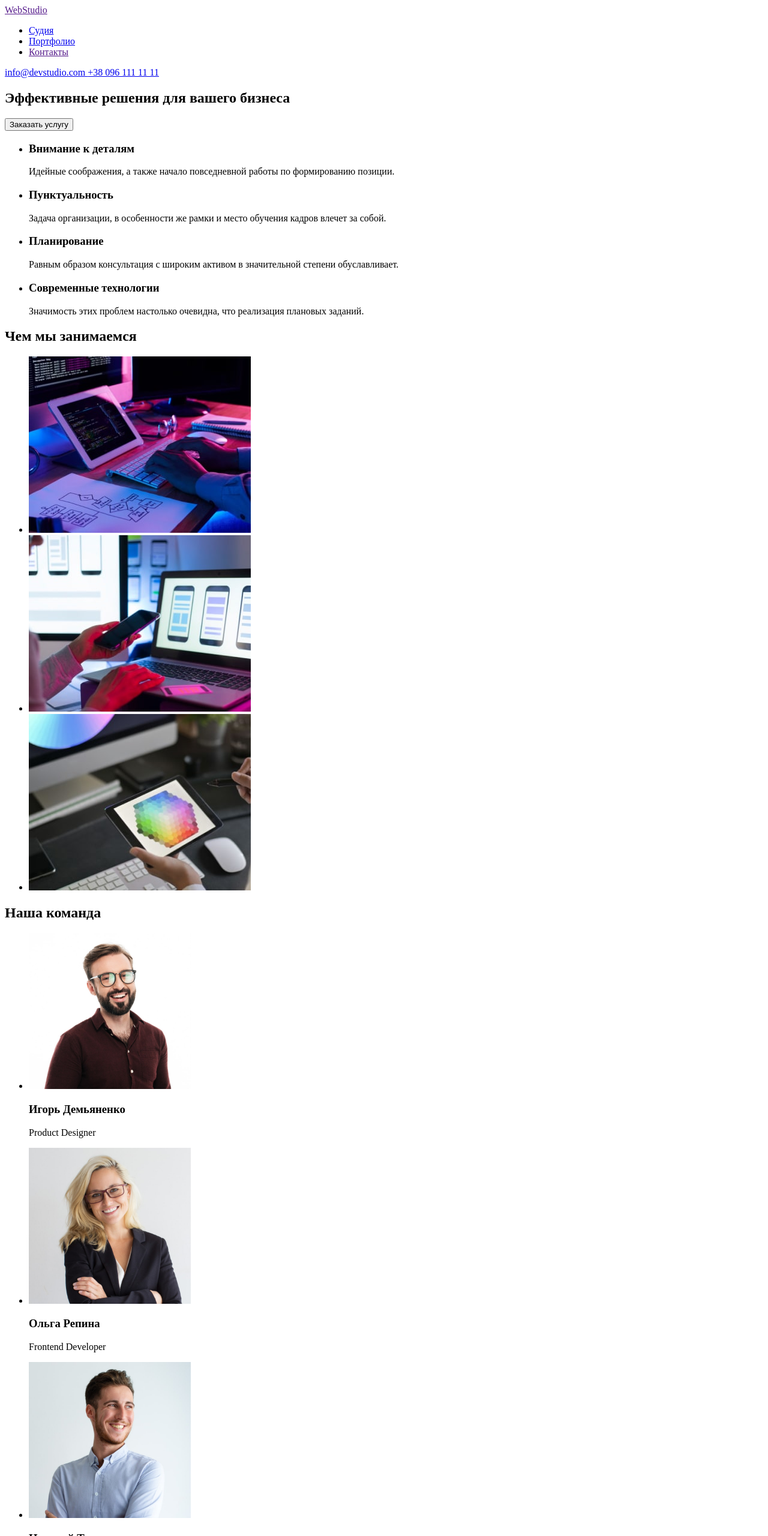
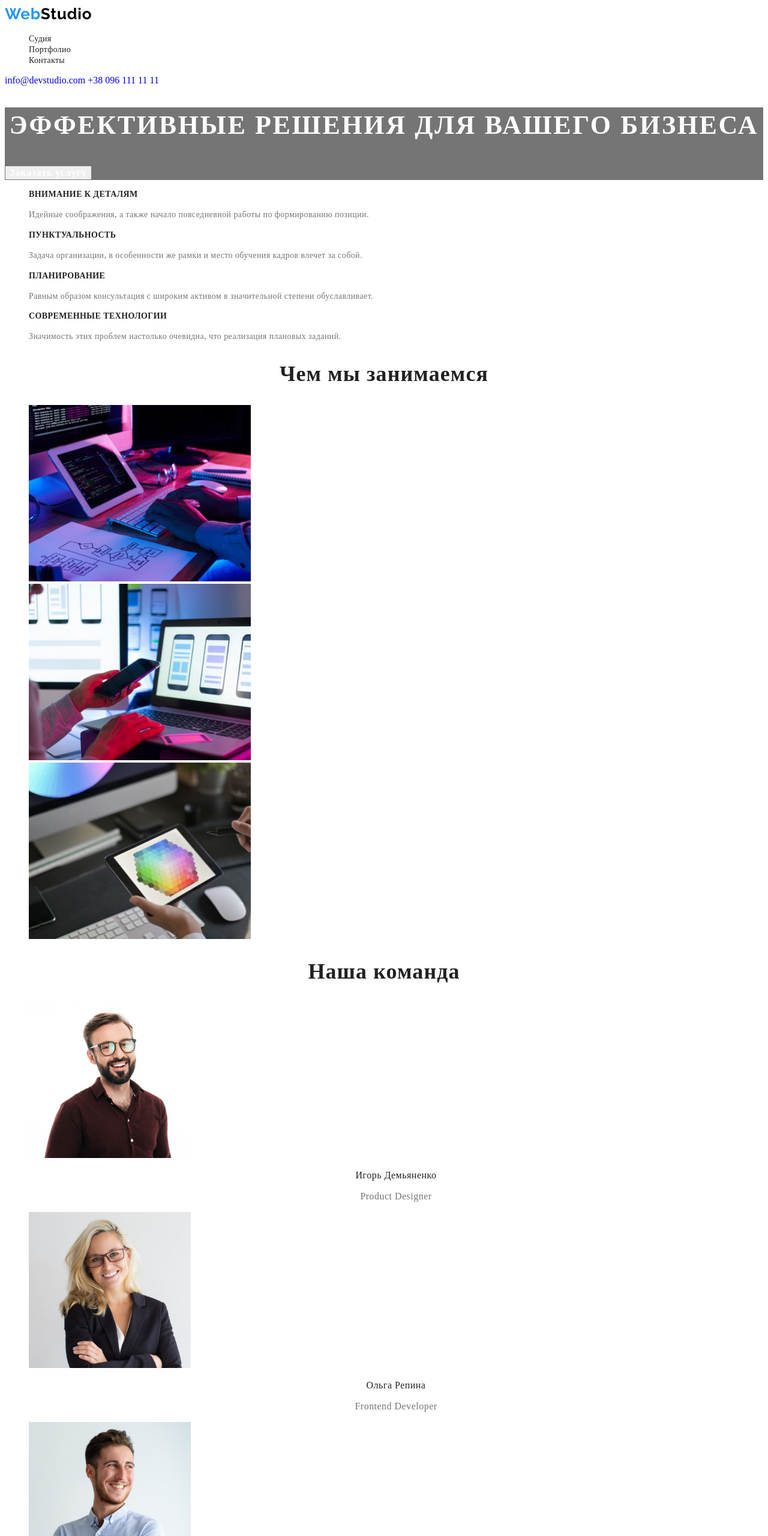
Before and after one commit to Edikmas01/goit-markup-hw-02, a plain HTML site: page index.html in a window 1280 px wide. Shown: the top 2560 px of the page at 60% size. Drawn offline with Linux system fonts and the light colour scheme.

Commit message:
створив сss розмітку

```diff
--- /dev/null
+++ b/css/style.css
@@ -0,0 +1,204 @@
+:root {
+  --title-color: #212121;
+  --pre-title-color: #757575;
+  --accent-color: #2196f3;
+}
+
+body {
+  font-family: "roboto" sans-serif;
+}
+.list {
+  list-style: none;
+}
+.link {
+  text-decoration: none;
+}
+/* ---------header ---------- */
+.header-logo {
+  font-family: "Raleway";
+  font-style: normal;
+  font-weight: 700;
+  font-size: 26px;
+  line-height: 1.19;
+  letter-spacing: 0.03em;
+  color: var(--accent-color);
+}
+
+.header-spam {
+  font-family: "Raleway";
+  font-style: normal;
+  font-weight: 700;
+  font-size: 26px;
+  line-height: 1.19;
+  letter-spacing: 0.03em;
+  color: #000000;
+}
+
+.header-link {
+  font-weight: 500;
+  font-size: 14px;
+  line-height: 1.14;
+  letter-spacing: 0.02em;
+  color: var(--title-color);
+}
+.header-link:hover,
+.header-link:focus {
+  color: var(--accent-color);
+}
+
+.header-email .header-tel {
+  font-weight: 500;
+  font-size: 14px;
+  line-height: 1.14;
+  letter-spacing: 0.02em;
+  color: var(--pre-title-color);
+}
+
+.header-email:hover,
+.header-email:focus {
+  color: var(--accent-color);
+}
+.header-tel:hover,
+.header-tel:focus {
+  color: var(--accent-color);
+}
+
+.hero {
+  background-color: #757575;
+}
+
+.hero-title {
+  font-weight: 900;
+  font-size: 44px;
+  line-height: 1.36;
+  text-align: center;
+  letter-spacing: 0.06em;
+  text-transform: uppercase;
+  color: #ffffff;
+}
+
+/*---------- main -----------*/
+.hero-btn {
+  font-family: inherit;
+  font-weight: 700;
+  font-size: 16px;
+  line-height: 1, 875;
+  display: flex;
+  align-items: center;
+  text-align: center;
+  letter-spacing: 0.06em;
+  color: #ffffff;
+}
+.hero-btn:hover,
+.hero-btn:focus {
+  background: #2196f3;
+}
+
+/*------ adout-------*/
+
+.adout-title {
+  font-weight: 700;
+  font-size: 14px;
+  line-height: 1.14;
+  letter-spacing: 0.03em;
+  text-transform: uppercase;
+  color: var(--title-color);
+}
+
+.adout-pre-title {
+  font-weight: 400;
+  font-size: 14px;
+  line-height: 1.71;
+  letter-spacing: 0.03em;
+  color: var(--pre-title-color);
+}
+
+.gallery-title {
+  font-weight: 700;
+  font-size: 36px;
+  line-height: 1.16;
+  text-align: center;
+  letter-spacing: 0.03em;
+  color: var(--title-color);
+}
+/*---------- team ------*/
+.team-title {
+  font-weight: 700;
+  font-size: 36px;
+  line-height: 1.16;
+  text-align: center;
+  letter-spacing: 0.03em;
+  color: var(--title-color);
+}
+
+.team-name {
+  font-weight: 500;
+  font-size: 16px;
+  line-height: 1.18;
+  text-align: center;
+  letter-spacing: 0.03em;
+  color: var(--title-color);
+}
+.team-job {
+  font-weight: 400;
+  font-size: 16px;
+  line-height: 1.18;
+  text-align: center;
+  letter-spacing: 0.03em;
+  color: var(--pre-title-color);
+}
+
+/*--------------footer--------*/
+.footer {
+  background-color: #757575;
+}
+
+.footer-logo {
+  font-family: "Raleway";
+  font-style: normal;
+  font-weight: 700;
+  font-size: 26px;
+  line-height: 1.19;
+  letter-spacing: 0.03em;
+  color: var(--accent-color);
+}
+
+.footer-spam {
+  font-family: "Raleway";
+  font-style: normal;
+  font-weight: 700;
+  font-size: 26px;
+  line-height: 1.19;
+  letter-spacing: 0.03em;
+  color: #000000;
+}
+
+.footer-address {
+  font-weight: 400;
+  font-size: 14px;
+  line-height: 24px;
+  letter-spacing: 0.03em;
+  color: #ffffff;
+}
+
+.footer-address:hover,
+.footer-address:focus {
+  color: var(--accent-color);
+}
+
+.footer-email .footer-tel {
+  font-weight: 400;
+  font-size: 14px;
+  line-height: 24px;
+  letter-spacing: 0.03em;
+  color: var(--pre-title-color);
+}
+.footer-email:hover,
+.footer-email:focus {
+  color: var(--accent-color);
+}
+
+.footer-tel:hover,
+.footer-tel:focus {
+  color: var(--accent-color);
+}
--- a/index.html
+++ b/index.html
@@ -5,61 +5,78 @@
     <meta http-equiv="X-UA-Compatible" content="IE=edge" />
     <meta name="viewport" content="width=device-width, initial-scale=1.0" />
     <title>webstudio</title>
+    <link rel="preconnect" href="https://fonts.googleapis.com" />
+    <link rel="preconnect" href="https://fonts.gstatic.com" crossorigin />
+    <link
+      href="https://fonts.googleapis.com/css2?family=Raleway:wght@700&family=Roboto:wght@400;500;700;900&display=swap"
+      rel="stylesheet"
+    />
+    <link rel="stylesheet" href="./css/style.css" />
   </head>
   <body>
-    <header>
-      <a href="">WebStudio</a>
-      <nav>
-        <ul>
-          <li><a href="./index.html"> Судия </a></li>
-          <li><a href="./portfolio.html"> Портфолио </a></li>
-          <li><a href=""> Контакты </a></li>
+    <header class="header">
+      <a href="" class="header-logo link">
+        Web<spam class="header-spam">Studio</spam></a
+      >
+      <nav class="header-nav">
+        <ul class="header-list list">
+          <li class="header-item">
+            <a href="./index.html" class="header-link link"> Судия </a>
+          </li>
+          <li class="header-item">
+            <a href="./portfolio.html" class="header-link link"> Портфолио </a>
+          </li>
+          <li class="header-item">
+            <a href="" class="header-link link"> Контакты </a>
+          </li>
         </ul>
       </nav>
-      <a href="emailto:info@devstudio.com">info@devstudio.com </a>
-      <a href="tel:+380961111111"> +38 096 111 11 11</a>
+      <a href="emailto:info@devstudio.com" class="header-email link"
+        >info@devstudio.com
+      </a>
+      <a href="tel:+380961111111" class="header-tel link"> +38 096 111 11 11</a>
     </header>
     <main>
-      <section>
-        <h1>Эффективные решения для вашего бизнеса</h1>
-        <button type="button">Заказать услугу</button>
+      <section class="hero">
+        <h1 class="hero-title">Эффективные решения для вашего бизнеса</h1>
+        <button type="button" class="hero-btn">Заказать услугу</button>
       </section>
-      <section>
-        <ul>
-          <li>
-            <h3>Внимание к деталям</h3>
-            <p>
+      <section class="adout">
+        <ul class="adout-list list">
+          <li class="adout-item">
+            <h3 class="adout-title">Внимание к деталям</h3>
+            <p class="adout-pre-title">
               Идейные соображения, а также начало повседневной работы по
               формированию позиции.
             </p>
           </li>
-          <li>
-            <h3>Пунктуальность</h3>
-            <p>
+          <li class="adout-item">
+            <h3 class="adout-title">Пунктуальность</h3>
+            <p class="adout-pre-title">
               Задача организации, в особенности же рамки и место обучения кадров
               влечет за собой.
             </p>
           </li>
-          <li>
-            <h3>Планирование</h3>
-            <p>
+          <li class="adout-item">
+            <h3 class="adout-title">Планирование</h3>
+            <p class="adout-pre-title">
               Равным образом консультация с широким активом в значительной
               степени обуславливает.
             </p>
           </li>
-          <li>
-            <h3>Современные технологии</h3>
-            <p>
+          <li class="adout-item">
+            <h3 class="adout-title">Современные технологии</h3>
+            <p class="adout-pre-title">
               Значимость этих проблем настолько очевидна, что реализация
               плановых заданий.
             </p>
           </li>
         </ul>
       </section>
-      <section>
-        <h2>Чем мы занимаемся</h2>
-        <ul>
-          <li>
+      <section class="gallery">
+        <h2 class="gallery-title">Чем мы занимаемся</h2>
+        <ul class="gallery-list list">
+          <li class="gallery-item">
             <img
               src="./photo/picture2.jpg"
               alt="написание кода"
@@ -67,7 +84,7 @@
               height="294"
             />
           </li>
-          <li>
+          <li class="gallery-item">
             <img
               src="./photo/picture3.jpg"
               alt="Разработка мобильних приложений напиши"
@@ -75,7 +92,7 @@
               height="294"
             />
           </li>
-          <li>
+          <li class="gallery-item">
             <img
               src="./photo/picture4.jpg"
               alt="креатив"
@@ -85,66 +102,77 @@
           </li>
         </ul>
       </section>
-      <section>
-        <h2>Наша команда</h2>
-        <ul>
-          <li>
+      <section class="team">
+        <h2 class="team-title">Наша команда</h2>
+        <ul class="team-list list">
+          <li class="team-item">
             <img
               src="./photo/picture5.jpg"
               alt="Игорь Демьяненко"
               width="270"
               height="260"
             />
-            <h3>Игорь Демьяненко</h3>
-            <p>Product Designer</p>
+            <h3 class="team-name">Игорь Демьяненко</h3>
+            <p class="team-job">Product Designer</p>
           </li>
-          <li>
+          <li class="team-item">
             <img
               src="./photo/picture6.jpg"
               alt="Ольга Репина"
               width="270"
               height="260"
             />
-            <h3>Ольга Репина</h3>
-            <p>Frontend Developer</p>
+            <h3 class="team-name">Ольга Репина</h3>
+            <p class="team-job">Frontend Developer</p>
           </li>
-          <li>
+          <li class="team-item">
             <img
               src="./photo/picture7.jpg"
               alt="Николай Тарасов"
               width="270"
               height="260"
             />
-            <h3>Николай Тарасов</h3>
-            <p>Marketing</p>
+            <h3 class="team-name">Николай Тарасов</h3>
+            <p class="team-job">Marketing</p>
           </li>
-          <li>
+          <li class="team-item">
             <img
               src="./photo/picture8.jpg"
               alt="Николай Тарасов"
               width="270"
               height="260"
             />
-            <h3>Николай Тарасов</h3>
-            <p>UI Designer</p>
+            <h3 class="team-name">Николай Тарасов</h3>
+            <p class="team-job">UI Designer</p>
           </li>
         </ul>
       </section>
     </main>
-    <footer>
-      <a href="">WebStudio</a>
+    <footer class="footer">
+      <a href="" class="footer-logo link"
+        >Web
+        <spam class="footer-spam">Studio</spam>
+      </a>
       <address>
-        <ul>
-          <li>
-            <a href="https://goo.gl/maps/xFb1QxKYaWwcLje76" target="_blank">
+        <ul class="footer-list list">
+          <li class="footer-item">
+            <a
+              href="https://goo.gl/maps/xFb1QxKYaWwcLje76"
+              target="_blank"
+              class="footer-address link"
+            >
               г. Киев, пр-т Леси Украинки, 26
             </a>
           </li>
           <li>
-            <a href="emailto:info@devstudio.com">info@devstudio.com </a>
+            <a href="emailto:info@devstudio.com" class="footer-email link"
+              >info@devstudio.com
+            </a>
           </li>
           <li>
-            <a href="tel:+380961111111"> +38 096 111 11 11</a>
+            <a href="tel:+380961111111" class="footer-tel link">
+              +38 096 111 11 11</a
+            >
           </li>
         </ul>
       </address>
```
Also changed, not shown: portfolio.html (+14 -4 lines).
